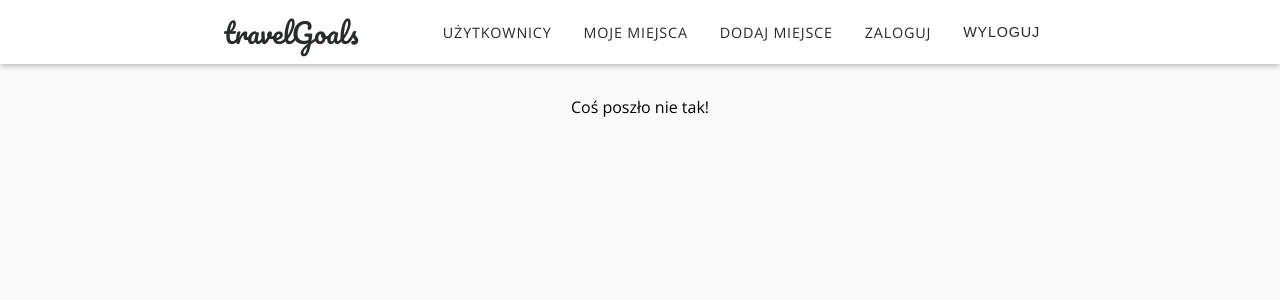
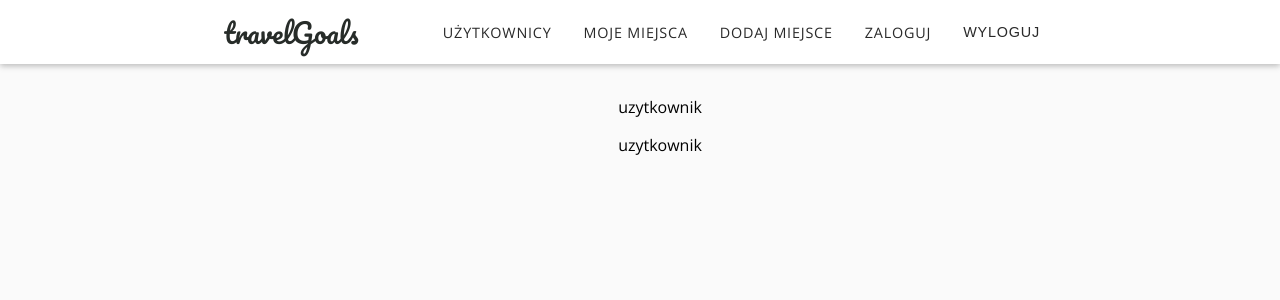
Before and after one commit to tranquilopablo/travel-goals, a React (Vite) app: page / in a window 1280 px wide. Shown: the top 300 px of the page. Built offline with nearby package versions, Linux system fonts and the light colour scheme.

Commit message:
update userList comp

```diff
--- a/src/components/UsersList.jsx
+++ b/src/components/UsersList.jsx
@@ -1,9 +1,14 @@
-import React from 'react'
+import React from 'react';
+import css from './UsersList.module.css';
 
 const UsersList = (props) => {
   return (
-    <div>Zaladowano użytkownikow</div>
-  )
-}
+    <ul className={css.usersList}>
+      {props.items.map((user, id) => (
+        <p key={id}>uzytkownik</p>
+      ))}
+    </ul>
+  );
+};
 
-export default UsersList
+export default UsersList;
--- /dev/null
+++ b/src/components/UsersList.module.css
@@ -0,0 +1,9 @@
+.usersList {
+    /* list-style: none;
+    margin: 6rem auto 0 auto;
+    padding: 0;
+    width: 90%;
+    display: flex;
+    justify-content: center;
+    flex-wrap: wrap; */
+  }
--- a/src/pages/Users.jsx
+++ b/src/pages/Users.jsx
@@ -18,9 +18,9 @@ const USERS = [
 ];
 
 const Users = () => {
-  const [error, setError] = useState(true);
+  const [error, setError] = useState(false);
   const [isLoading, setIsLoading] = useState(false);
-  const [loadedUsers, setLoadedUsers] = useState(true);
+  const [loadedUsers, setLoadedUsers] = useState(false);
 
   useEffect(() => {
     // here later adding function that fetches data
```
